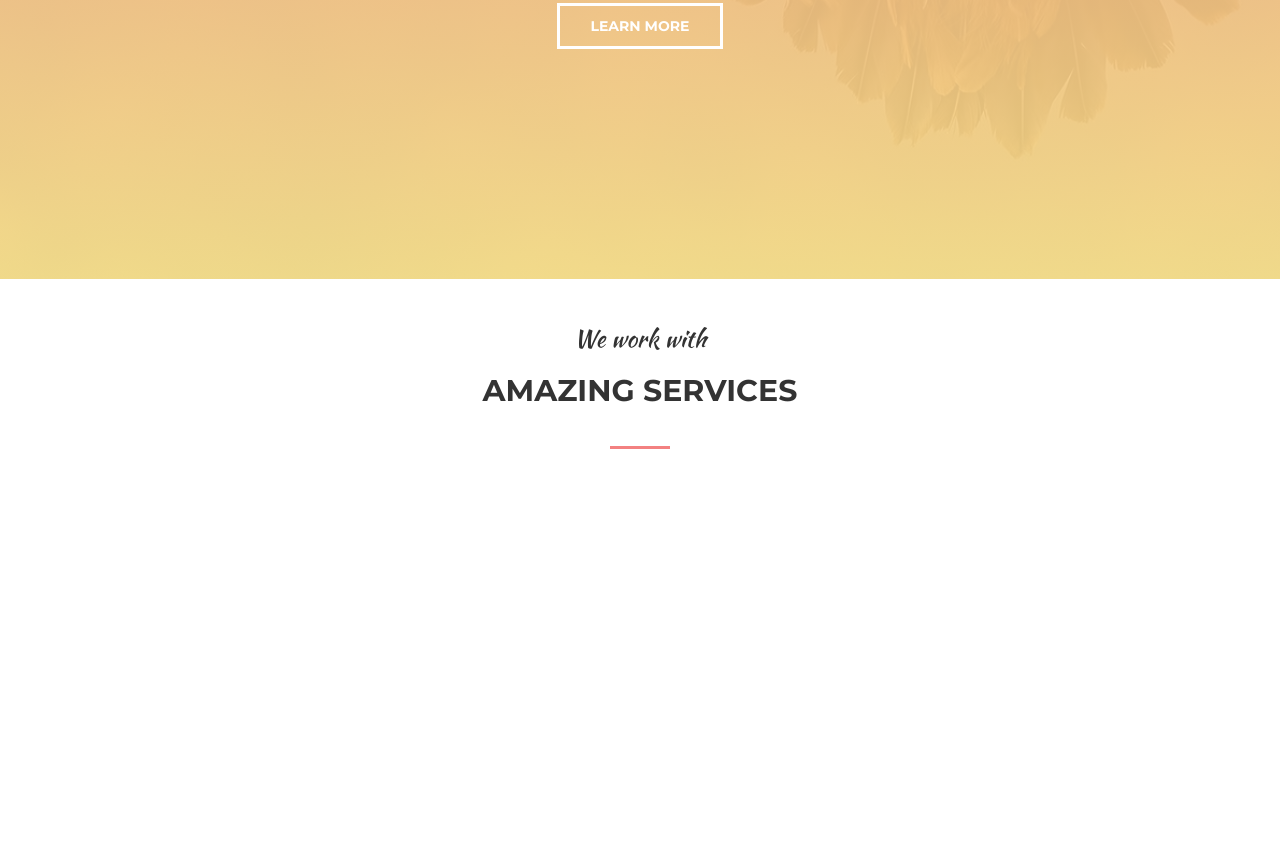
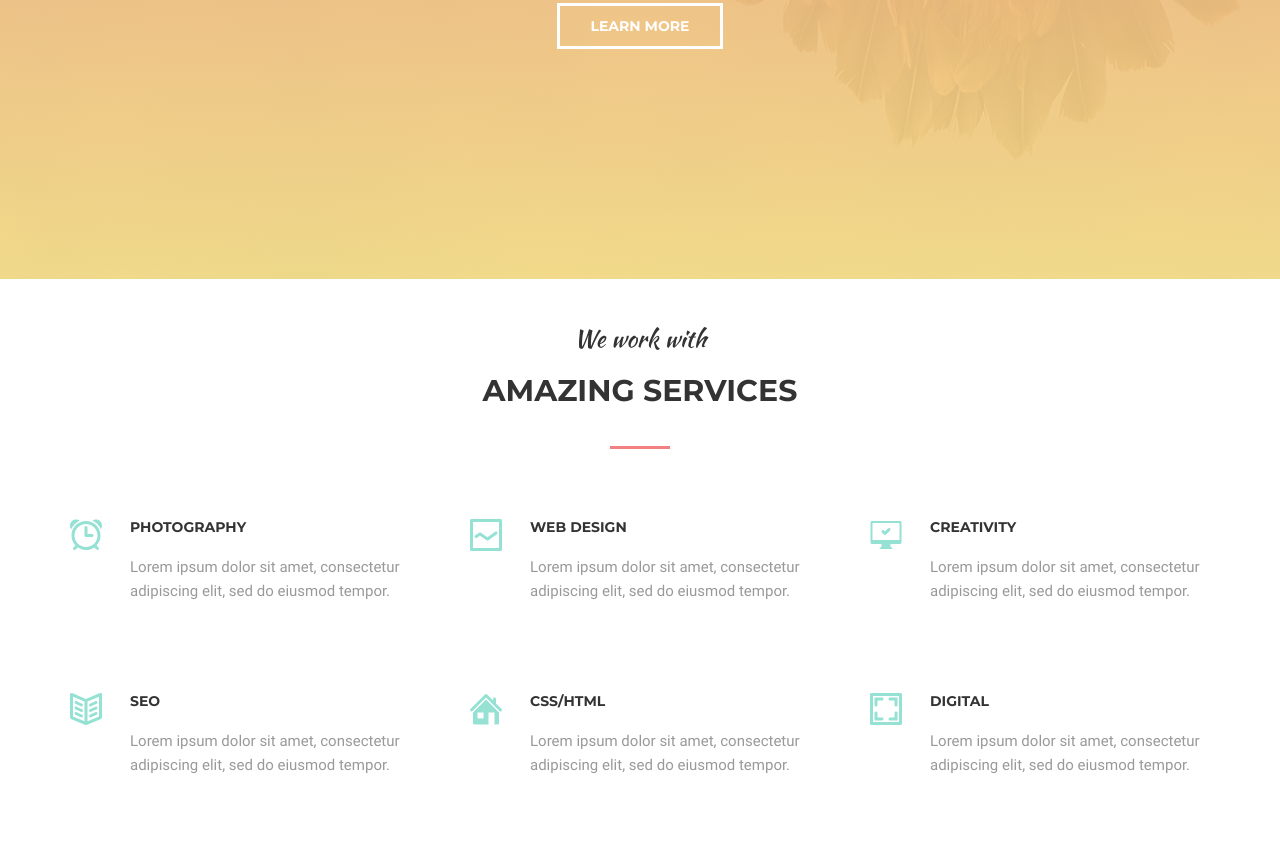
Before and after one commit to Areshetilo/module-10, a plain HTML site: page index.html in a window 1280 px wide. Shown: the part 796-1663 px from the top of the page. Before the commit the page ends 1405 px from the top, so only its background shows below. Drawn offline with Linux system fonts and the light colour scheme; files whose address does not match are found by name.

Commit message:
second section add

```diff
--- a/css/style.css
+++ b/css/style.css
@@ -88,6 +88,12 @@ img {
   background-image: linear-gradient(to top, rgba(252, 227, 138, 0.9) 0%, rgba(243, 129, 129, 0.9) 100%);
   width: 100%;
   height: 100%;
+}
+
+@media (min-resolution: 192dpi), (min-resolution: 2dppx) {
+  .main-header {
+    background-image: url(../img/main-bcg@2x.jpg);
+  }
 }
 
 .navigation-wrap {
@@ -210,7 +216,6 @@ img {
 
 .services {
   padding-top: 46px;
-  padding-bottom: 90px;
 }
 
 .section-title {
@@ -242,3 +247,48 @@ img {
   bottom: -40px;
   transform: translate(-50%, 0);
 }
+
+.service-list {
+  display: flex;
+  justify-content: space-around;
+  flex-wrap: wrap;
+}
+
+.service-list__item {
+  max-width: 340px;
+  width: 100%;
+  margin-bottom: 90px;
+  padding-left: 60px;
+  position: relative;
+}
+
+.list__item--title {
+  color: #333333;
+  font-size: 1.4rem;
+  font-weight: 700;
+  text-transform: uppercase;
+  margin-bottom: 20px;
+}
+
+.list__item--text {
+  color: #999999;
+  font-family: var(--ff-secondary);
+  font-size: 1.5rem;
+  font-weight: 400;
+  line-height: 2.4rem;
+}
+
+.service-list__icon {
+  width: 32px;
+  height: 32px;
+  position: absolute;
+  top: 0;
+  left: 0;
+  fill: #95e1d3;
+  transition: all 0.3s ease-in-out 0s;
+}
+
+.service-list__item:hover .service-list__icon {
+  transform: scale(1.2);
+  fill: #f38181;
+}
--- a/index.html
+++ b/index.html
@@ -49,6 +49,40 @@
       <section class="services">
         <div class="container">
           <h2 class="section-title"><span class="section-title__span">We work with</span>Amazing Services</h2>
+          <ul class="service-list">
+            <li class="service-list__item">
+              <svg class="service-list__icon"><use href="./img/icons/sprite.svg#icon-ALARM"></use></svg>
+              <div>
+              <h3 class="list__item--title">Photography</h3>
+              <p class="list__item--text">Lorem ipsum dolor sit amet, consectetur adipiscing elit, sed do eiusmod tempor.</p>
+              </div>
+            </li>
+            <li class="service-list__item">
+              <svg class="service-list__icon"><use href="./img/icons/sprite.svg#icon-GRAPH"></svg>
+              <h3 class="list__item--title">Web Design</h3>
+              <p class="list__item--text">Lorem ipsum dolor sit amet, consectetur adipiscing elit, sed do eiusmod tempor.</p>
+            </li>
+            <li class="service-list__item">
+              <svg class="service-list__icon"><use href="./img/icons/sprite.svg#icon-COMPUTER"></svg>
+              <h3 class="list__item--title">Creativity</h3>
+              <p class="list__item--text">Lorem ipsum dolor sit amet, consectetur adipiscing elit, sed do eiusmod tempor.</p>
+            </li>
+            <li class="service-list__item">
+              <svg class="service-list__icon"><use href="./img/icons/sprite.svg#icon-BOOK"></svg>
+              <h3 class="list__item--title">seo</h3>
+              <p class="list__item--text">Lorem ipsum dolor sit amet, consectetur adipiscing elit, sed do eiusmod tempor.</p>
+            </li>
+            <li class="service-list__item">
+              <svg class="service-list__icon"><use href="./img/icons/sprite.svg#icon-HOME"></svg>
+              <h3 class="list__item--title">Css/Html</h3>
+              <p class="list__item--text">Lorem ipsum dolor sit amet, consectetur adipiscing elit, sed do eiusmod tempor.</p>
+            </li>
+            <li class="service-list__item">
+              <svg class="service-list__icon"><use href="./img/icons/sprite.svg#icon-IMAGE"></svg>
+              <h3 class="list__item--title">digital</h3>
+              <p class="list__item--text">Lorem ipsum dolor sit amet, consectetur adipiscing elit, sed do eiusmod tempor.</p>
+            </li>
+          </ul>
         </div>
       </section>
       <section class="team"></section>
```
